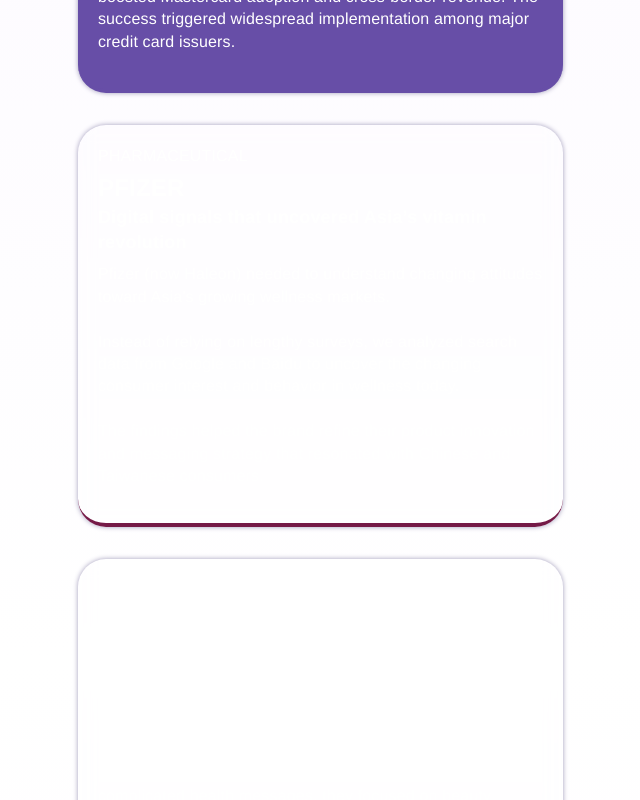
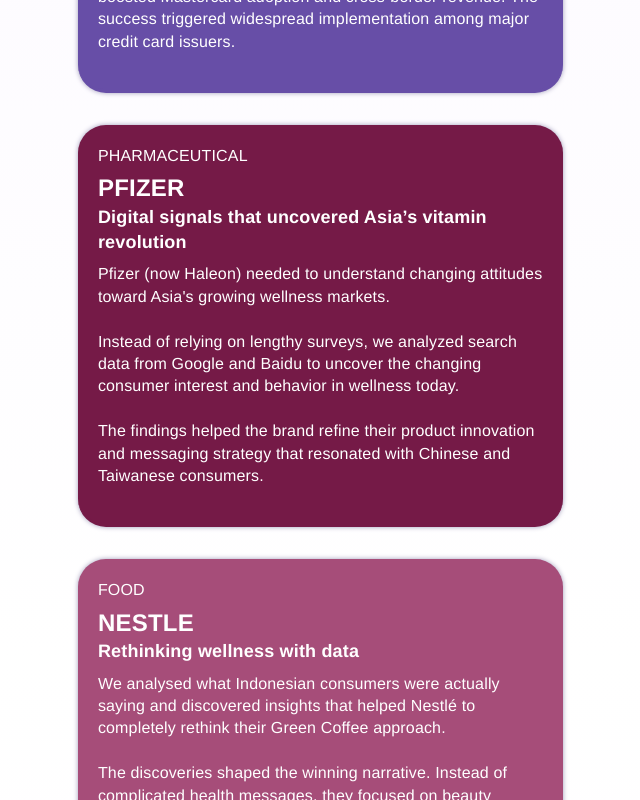
Before and after one commit to jenit-tech/The-new-Tenth, a Next.js app: page / in a window 1280 px wide. Shown: the part 1140-1940 px from the top of the page, without its empty margins (621-1261 px from the left). Built offline with nearby package versions, Linux system fonts and the light colour scheme.

Commit message:
Your commit message here

```diff
--- a/components/sub/RightSideBox.tsx
+++ b/components/sub/RightSideBox.tsx
@@ -140,9 +140,10 @@
       cardRefs.current[index] = el;
     }}
     onClick={() => handleCardClick(index)}
-      className={`cursor-pointer rounded-[28px] p-5 border-b bg-[${bgColor}] backdrop-blur-sm shadow-[0_0_5px_0_#A29DBB] w-full`}
-      style={{ borderBottom: `4px solid ${borderColor}` }}
+    className="cursor-pointer rounded-[28px] p-5 border-b backdrop-blur-sm shadow-[0_0_5px_0_#A29DBB] w-full"
+    style={{ backgroundColor: bgColor, borderBottom: `4px solid ${borderColor}` }}
   >
+
       <div className="mb-4">
         <span className="text-[#FFFFFF] font-medium text-sm md:text-base leading-[140%] tracking-[0.01em] font-heleveticaNeue block">
           {card.category}
```
Lines whose indentation alone changed are shown as unchanged.
